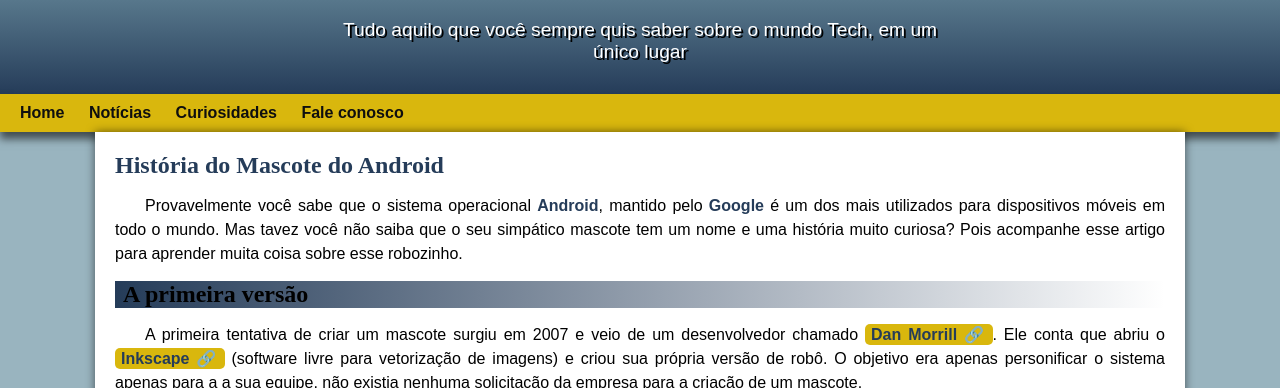
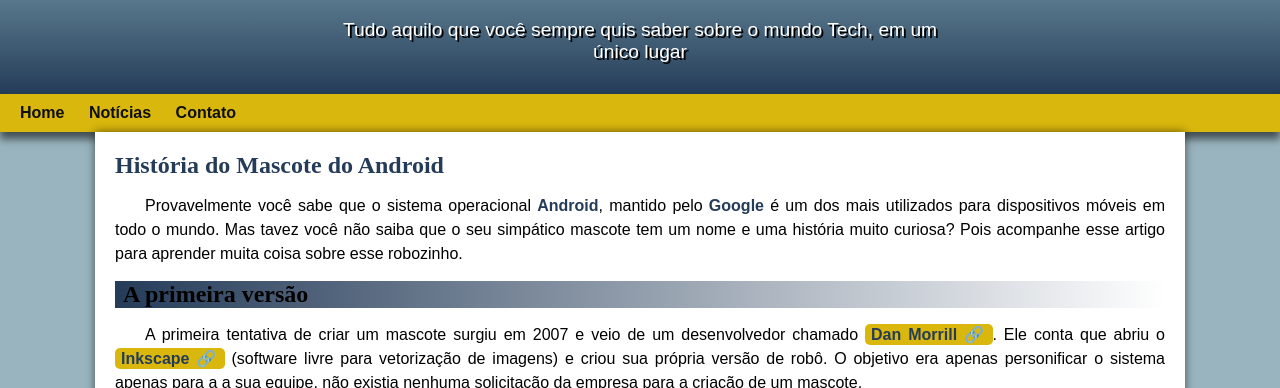
Before and after one commit to robersonweb/projeto-android, a plain HTML site: page index.html in a window 1280 px wide. Shown: the part 96-484 px from the top of the page. Drawn offline with Linux system fonts and the light colour scheme; a web font is replaced by a local one.

Commit message:
problema de padding corrigido

```diff
--- a/estilo/style.css
+++ b/estilo/style.css
@@ -66,8 +66,8 @@ header > p{
   padding-right: 10px;
   padding-left: 10px;
   text-shadow: 2px 2px 0px black;
-  margin-bottom: 20px;
-
+  padding-bottom: 20px;
+  /*margin-bottom <- esse comando estava deixando o header com uma barra ao reduzir a pagina, o comando padding resolveu*/
 }
 nav{
   background-color: var(--cor3);
--- a/index.html
+++ b/index.html
@@ -16,8 +16,7 @@
     <nav>
         <a href="#">Home</a>
         <a href="#">Notícias</a>
-        <a href="#">Curiosidades</a>
-        <a href="#">Fale conosco</a>
+        <a href="#">Contato</a>
     </nav>
     <main>
         <article>
```
